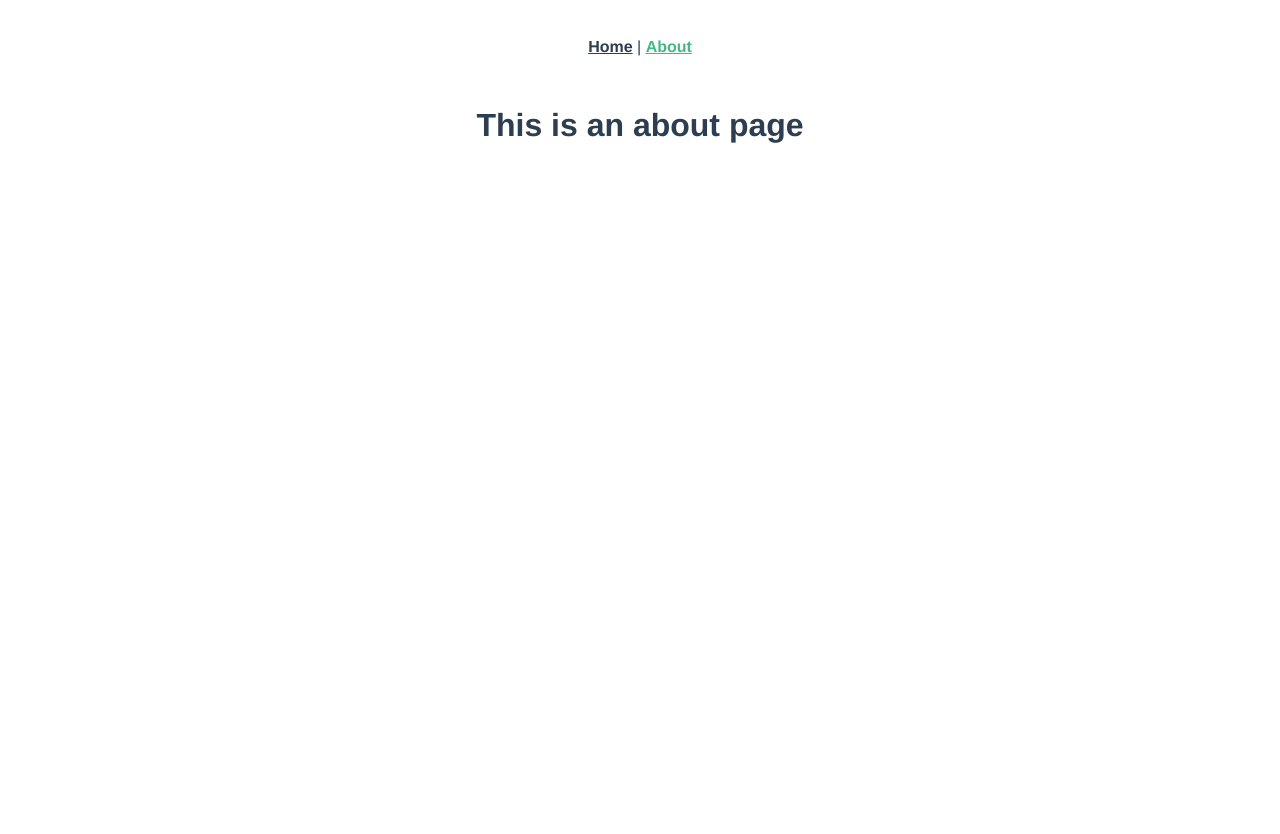
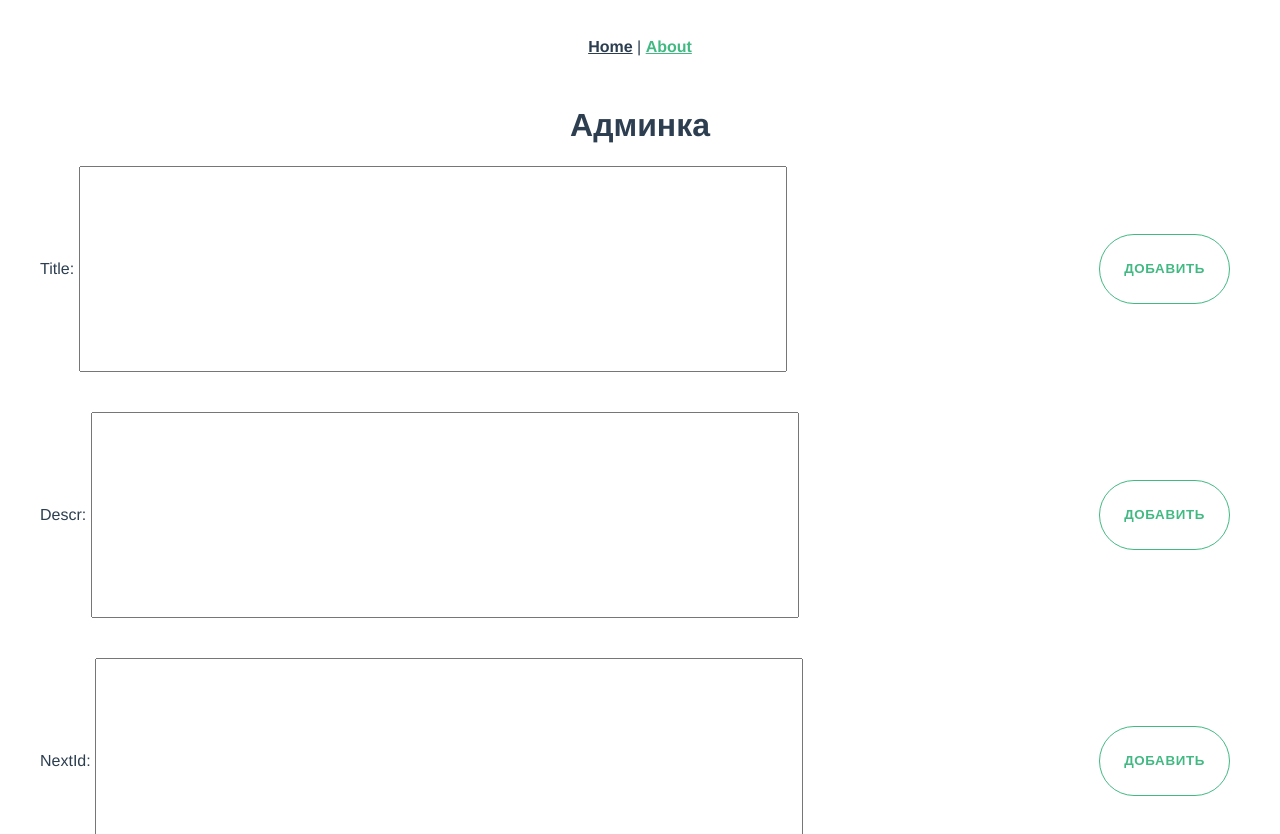
Before and after one commit to anurzhanuly/project-sau, a Vue app in the folder frontend/: page /about in a window 1280 px wide. Shown: the top 834 px of the page. Before the commit the page ends 800 px from the top, so only its background shows below. Built offline with nearby package versions, Linux system fonts and the light colour scheme.

Commit message:
feat: добавил страницу админки
front

```diff
--- a/frontend/public/index.html
+++ b/frontend/public/index.html
@@ -1,11 +1,11 @@
 <!DOCTYPE html>
-<html lang="">
+<html lang="en">
   <head>
     <meta charset="utf-8">
     <meta http-equiv="X-UA-Compatible" content="IE=edge">
     <meta name="viewport" content="width=device-width,initial-scale=1.0">
     <link rel="icon" href="<%= BASE_URL %>favicon.ico">
-    <title><%= htmlWebpackPlugin.options.title %></title>
+    <title>Sau</title>
   </head>
   <body>
     <noscript>
--- a/frontend/src/views/AboutView.vue
+++ b/frontend/src/views/AboutView.vue
@@ -1,5 +1,85 @@
 <template>
   <div class="about">
-    <h1>This is an about page</h1>
+    <h1>Админка</h1>
+    <section class="container">
+      <label class="label" for="title">
+        Title: <input class="input" id="title" type="text">
+      </label>
+      <button class="btn">Добавить</button>
+    </section>
+    <section class="container">
+      <label class="label" for="title">
+        Descr: <input class="input" id="title" type="text">
+      </label>
+      <button class="btn">Добавить</button>
+    </section>
+    <section class="container">
+      <label class="label" for="title">
+        NextId: <input class="input" id="title" type="text">
+      </label>
+      <button class="btn">Добавить</button>
+    </section>
   </div>
 </template>
+
+<style scoped>
+  .about {
+    margin: 0 auto;
+    max-width: 1200px;
+  }
+
+  .label {
+    margin-right: 30px;
+  }
+
+  .input {
+    width: 700px;
+    height: 200px;
+  }
+
+  .container {
+    margin-bottom: 40px;
+    display: flex;
+    justify-content: space-between;
+    align-items: center;
+  }
+
+  .btn {
+    color: #42b983;
+    position: relative;
+    place-content: center;
+    place-items: center;
+    width: fit-content;
+    border-radius: 99px;
+    letter-spacing: 0.05em;
+    border: 1px solid #42b983;
+    text-decoration: none;
+    text-transform: uppercase;
+    margin-right: 10px;
+    padding: 0.5rem 1.5rem;
+    white-space: nowrap;
+    font-weight: 700;
+    outline: none;
+    background: #fff;
+    transition: all 0.22s;
+    margin-left: 60px;
+    height: 70px;
+  }
+
+  .btn:hover {
+    cursor: pointer;
+    opacity: 0.8;
+  }
+
+  .btn:disabled {
+    cursor: not-allowed;
+    opacity: 1!important;
+    background: #eee!important;
+    border-color: #ddd!important;
+    color: #999!important;
+  }
+
+  .btn:active {
+    box-shadow: inset 1px 1px 1px rgba(0, 0, 0, 0.3);
+  }
+</style>
```
Also changed, not shown: 2 other files (tests, documents, lock files or other folders).
